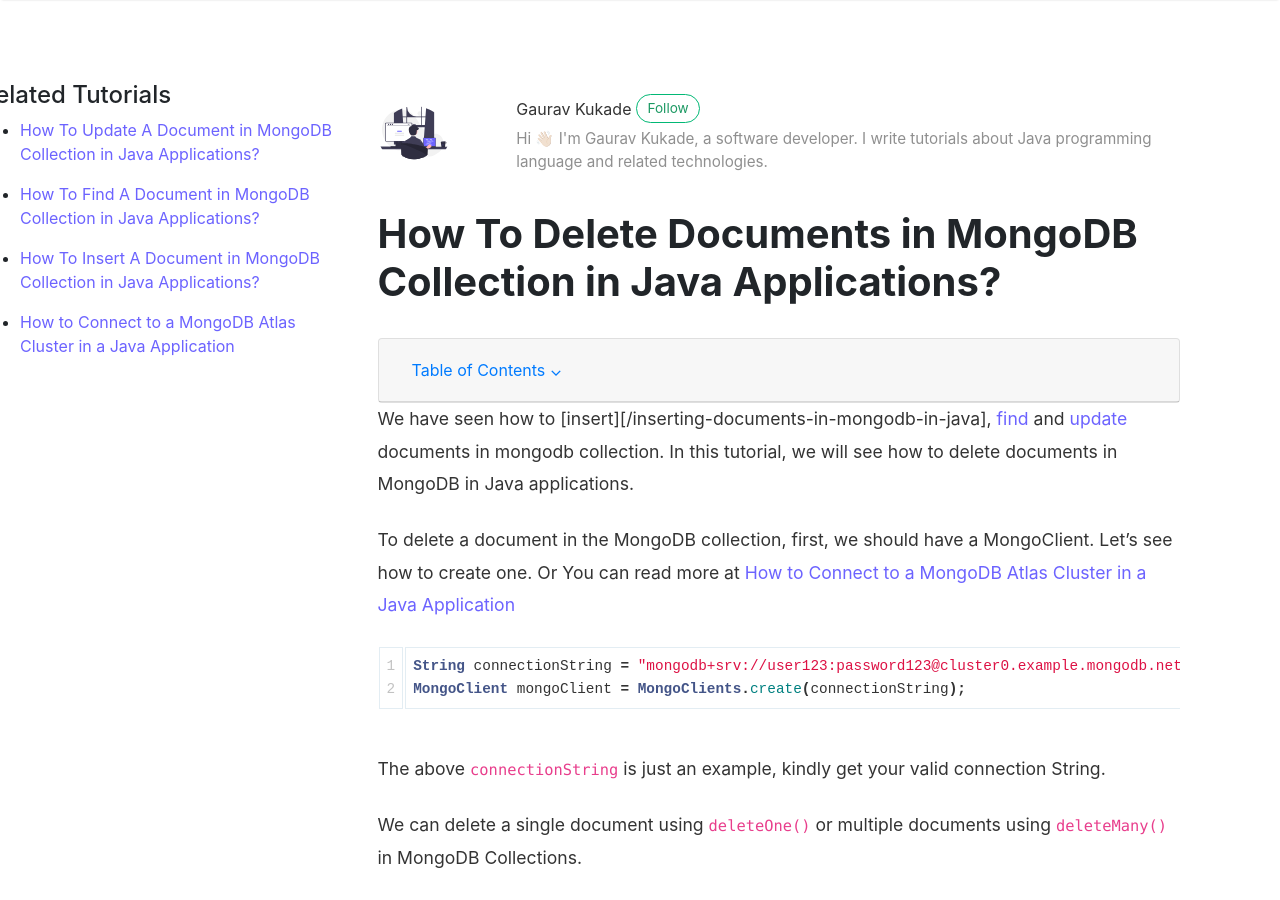
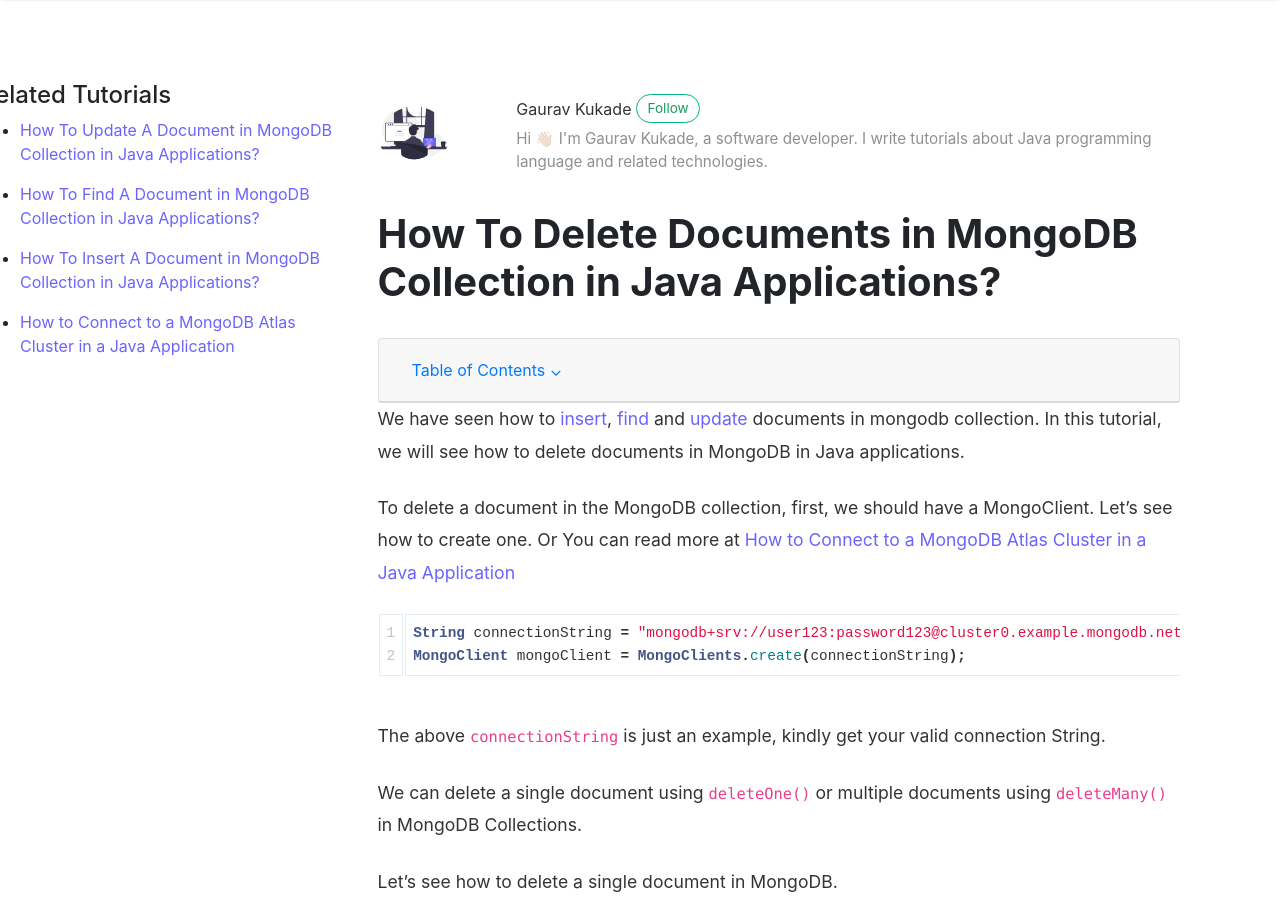
Before and after one commit to coderolls/coderolls-blog, a Jekyll site: the page built from _posts/mongodb/mongodb-crud-operations/2023-11-09-delete-documents-from-mongodb-collections.md, in a window 1280 px wide and 900 px high. Built offline with Jekyll 4.4.1, drawn with Linux system fonts in a browser that asks for light colours; nearby versions of some CDN libraries; comment, search, counter and statistics services are not loaded.

Commit message:
Update 2023-11-09-delete-documents-from-mongodb-collections.md

```diff
--- a/_posts/mongodb/mongodb-crud-operations/2023-11-09-delete-documents-from-mongodb-collections.md
+++ b/_posts/mongodb/mongodb-crud-operations/2023-11-09-delete-documents-from-mongodb-collections.md
@@ -7,7 +7,7 @@
 description: "In this tutorial, we will see how to delete documents in MongoDB in Java applications."
 ---
 
-We have seen how to [insert][/inserting-documents-in-mongodb-in-java], [find](/finding-document-in-mongodb-in-java) and [update](/updating-documents-in-mongodb-in-java) documents in mongodb collection. In this tutorial, we will see how to delete documents in MongoDB in Java applications.
+We have seen how to [insert](/inserting-documents-in-mongodb-in-java), [find](/finding-document-in-mongodb-in-java) and [update](/updating-documents-in-mongodb-in-java) documents in mongodb collection. In this tutorial, we will see how to delete documents in MongoDB in Java applications.
 
 To  delete a document in the MongoDB collection, first, we should have a MongoClient. Let's see how to create one. Or You can read more at [How to Connect to a MongoDB Atlas Cluster in a Java Application](/connecting-to-mongodb-atlas-cluster-in-java-application)
 
```
